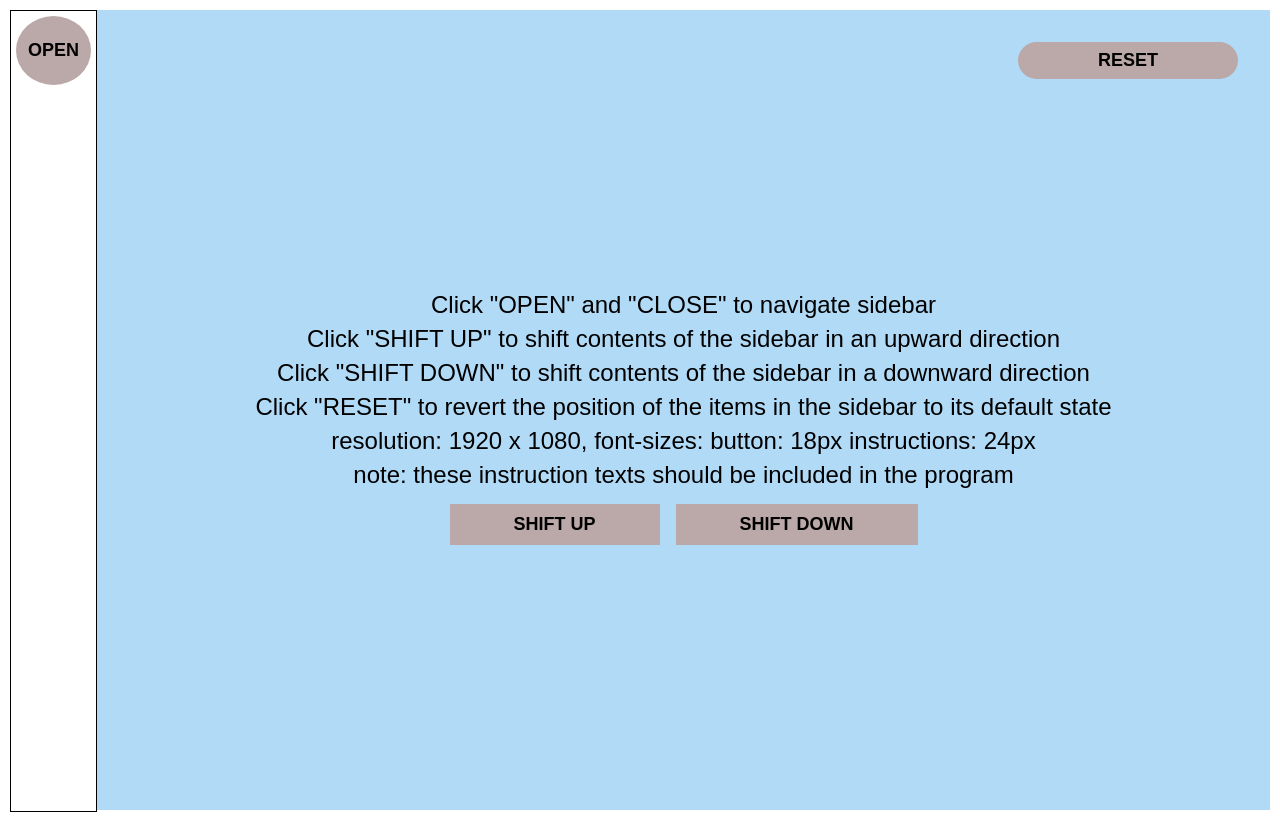
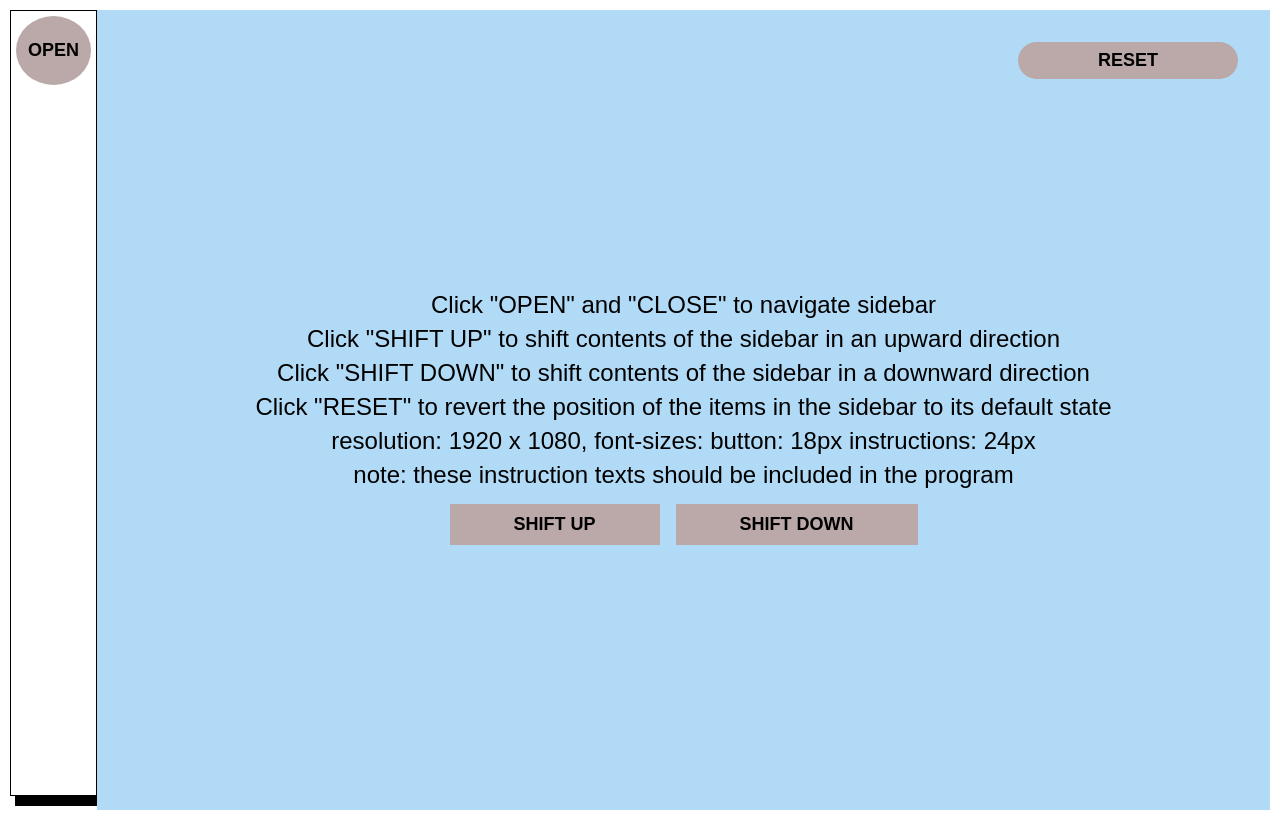
Before and after one commit to jadesolaadeagbo/Quibble-Assessment, a React (Create React App) app: page / in a window 1280 px wide. Built offline with nearby package versions, Linux system fonts and the light colour scheme; a web font is replaced by a local one.

Commit message:
Added box shadow to the right of my sidebar

```diff
--- a/src/components/Sidebar.jsx
+++ b/src/components/Sidebar.jsx
@@ -2,9 +2,10 @@ import React, { useState } from 'react';
 import styled from 'styled-components';
 
 const SidebarContainer = styled.div`
-  height: 100vh;
+  height: 98vh;
   border: 1px solid black;
   position: relative;
+  box-shadow: 5px 10px black;
 
 `;
 
```
